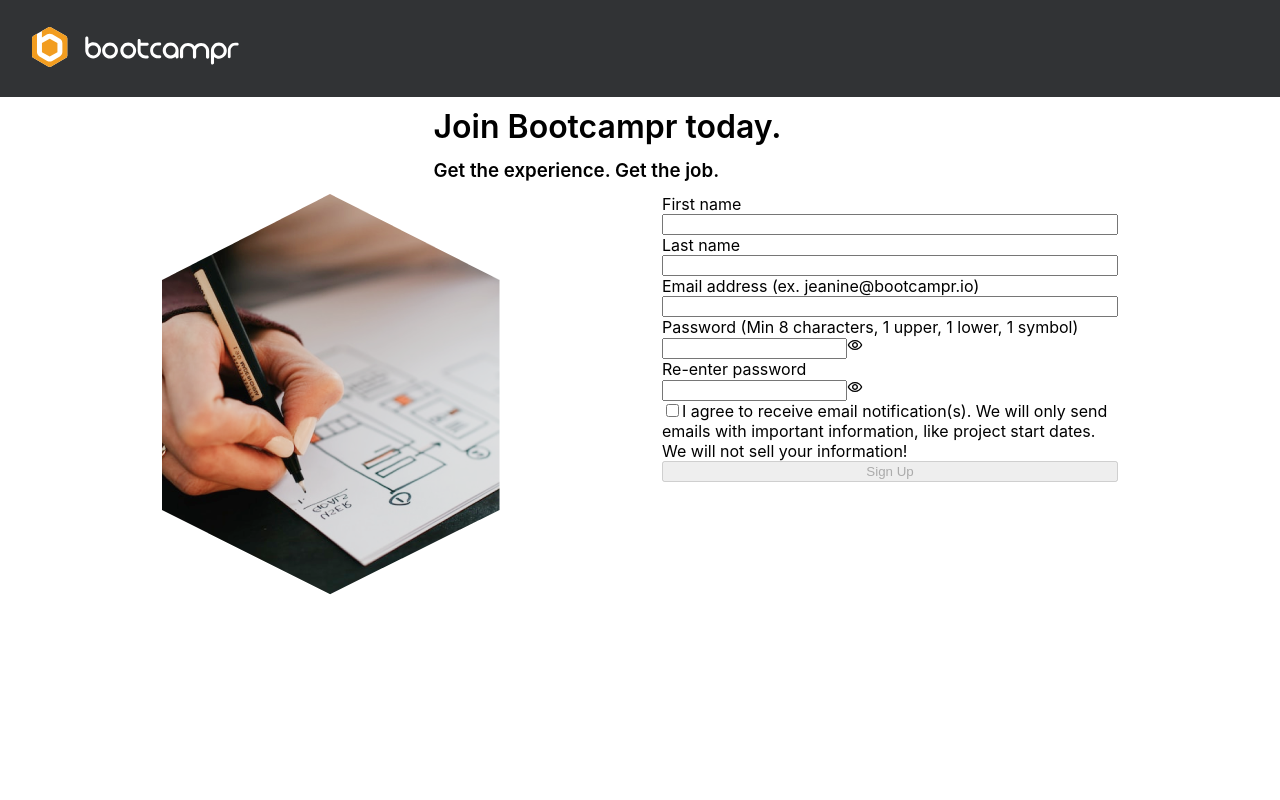
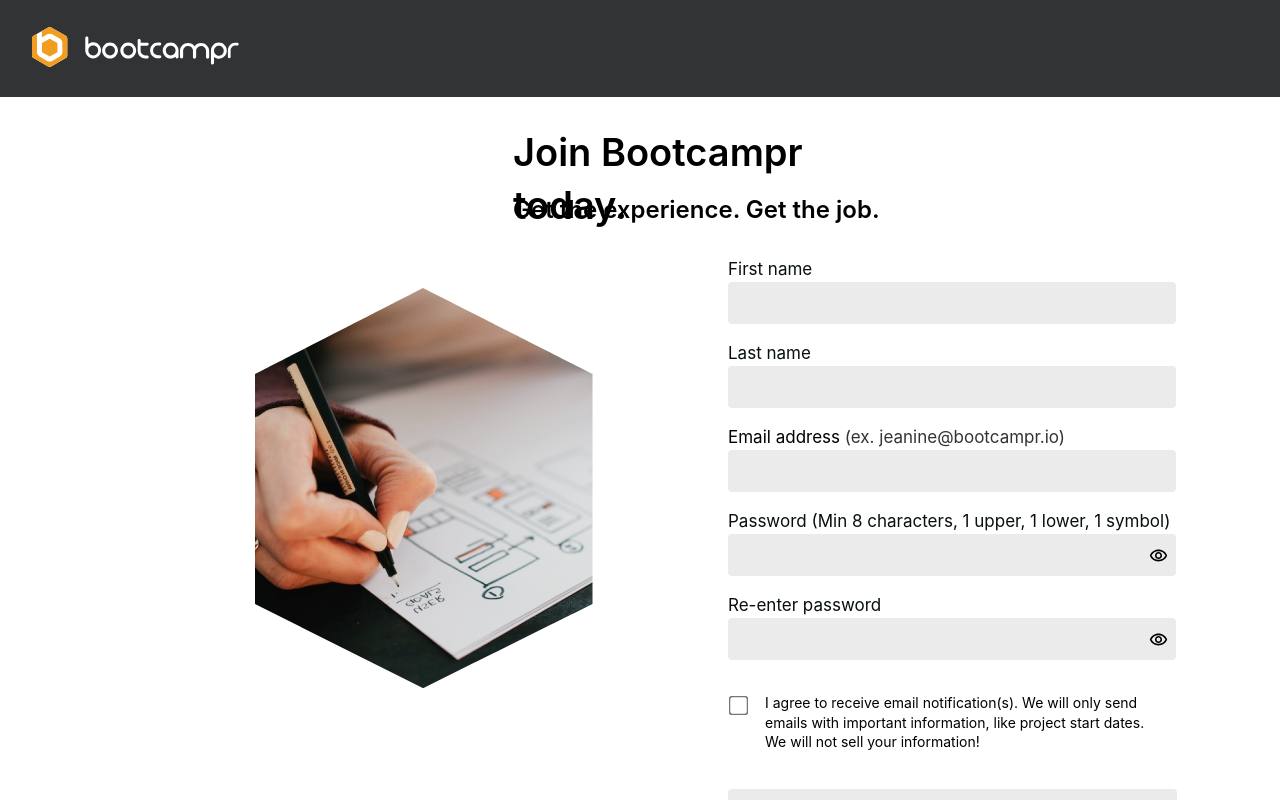
Before and after one commit to yeezick/bootcampr-assessment, a React (Create React App) app in the folder frontend/: page /sign-up in a window 1280 px wide. Built offline with nearby package versions, Linux system fonts and the light colour scheme.

Commit message:
Add more structure to SignUp component and add more css

```diff
--- a/frontend/src/screens/SignUp/SignUp.tsx
+++ b/frontend/src/screens/SignUp/SignUp.tsx
@@ -3,7 +3,7 @@ import { useNavigate } from 'react-router-dom';
 import { MdOutlineRemoveRedEye } from "react-icons/md";
 import { LuEyeOff } from "react-icons/lu";
 import SignupLogo from 'assets/SignupLogo.png'
-import './Signup.scss'
+import './SignUp.scss'
 
 export const SignUp: React.FC = () => {
   const navigate = useNavigate();
@@ -148,52 +148,68 @@ export const SignUp: React.FC = () => {
       </div>
 
       <div className="body-container">
+
         <div className="img-container">
             <img src={SignupLogo} alt='sign-up' />
         </div>
+
         <div className="form-container">
             <form className='form' onSubmit={handleSubmit}>
-              <label htmlFor="firstName">First name</label>
+
+              <div className="input-div">
+                <label className="firstName">First name</label>
                 <input
                   type="text"
-                className='firstName'
+                  className='firstName input'
                   value={firstName}
                   onChange={handleFirstNameChange}
                 />
+              </div>
 
-              <label htmlFor="lastName">Last name</label>
+              <div className="input-div">
+                <label className="lastName">Last name</label>
                 <input
                   type="text"
-                className="lastName"
+                  className="lastName input"
                   value={lastName}
                   onChange={handleLastNameChange}
                 />
+              </div>
 
-              <label htmlFor="email">Email address (ex. jeanine@bootcampr.io) </label>
+              <div className="input-div">
+                <label className="email">
+                  <span className="label-text">Email address </span>
+                  <span className="example-text">(ex. jeanine@bootcampr.io)</span>
+                </label>
                 <input
                   type="text"
-                className="email"
+                  className="email input"
                   value={email}
                   onChange={handleEmailChange}
                 />
+              </div>
 
-              <label htmlFor="password">Password (Min 8 characters, 1 upper, 1 lower, 1 symbol)</label>
-              <div className="password-container">
+              <div className="password-container input-div">
+                <label className="password">Password (Min 8 characters, 1 upper, 1 lower, 1 symbol)</label>
+
+                <div className="password-input-container">
                   <input
                     type={showPassword ? 'text' : 'password'}
-                  className="password"
+                    className="password input"
                     value={password}
                     onChange={handlePasswordChange}
                   />
                   <span
+                    className='password-icon'
                     onClick={handlePasswordVisibility}
                   >
                     {showPassword ? <LuEyeOff /> : <MdOutlineRemoveRedEye />}
                   </span>
                 </div>
 
+
                 {needPasswordValidations.length > 0 && showPasswordValidations && (
-                <div style={{ color: 'red' }}>
+                  <div className='validations-container red-validations' style={{ color: '#D90000' }}>
                     {needPasswordValidations.map((validation, index) => (
                       <div key={index}>{validation}</div>
                     ))}
@@ -201,22 +217,28 @@ export const SignUp: React.FC = () => {
                 )}
 
                 {metPasswordValidations.length > 0 && showPasswordValidations && (
-                <div style={{ color: 'green' }}>
+                  <div className='validations-container green-validations' style={{ color: '#23A6A1' }}>
                     {metPasswordValidations.map((validation, index) => (
                       <div key={index}>{validation}</div>
                     ))}
                   </div>
                 )}
 
-              <label htmlFor="confirmPassword">Re-enter password </label>
-              <div className="reentered-password-container">
+              </div>
+
+
+              <div className={`reentered-password-container input-div ${(needPasswordValidations.length > 0 || metPasswordValidations) && showPasswordValidations ? "validations-space-added" : ""}`}>
+                <label className="confirmPassword">Re-enter password </label>
+
+                <div className="password-input-container">
                   <input
                     type={showPassword ? 'text' : 'password'}
-                  className="confirmPassword"
+                    className="confirmPassword input"
                     value={reenteredPassword}
                     onChange={handleReenteredPasswordChange}
                   />
                   <span
+                    className='password-icon'
                     onClick={handlePasswordVisibility}
                     >
                     {showPassword ? <LuEyeOff /> : <MdOutlineRemoveRedEye />}
@@ -224,10 +246,12 @@ export const SignUp: React.FC = () => {
                 </div>
 
                 {!showPasswordValidations && passwordsMatch && (
-                <div style={{ color: 'green' }}> Passwords match!</div>
+                  <div  className='password-match' style={{ color: '#23A6A1' }}> Passwords match!</div>
                 )}
+              </div>
 
-              <label>
+              <div className="check-box-conatiner">
+                <label className="check-box-label">
                   <input
                     type="checkbox"
                     className="notifications"
@@ -238,16 +262,17 @@ export const SignUp: React.FC = () => {
                   emails with important information, like project start dates.
                   We will not sell your information!
                 </label>
+              </div>
 
               <button
                 type='submit'
-                className="signup-button"
+                className={`signup-button ${(needPasswordValidations.length > 0 || metPasswordValidations) && showPasswordValidations ? "button-space-added" : ""}`}
                 disabled={signupButtonDisabled()}
                 > Sign Up
               </button>
 
               {errors.length > 0 && (
-                <div style={{ color: 'red' }}>
+                <div className='errors' style={{ color: 'red' }}>
                   {errors.map((err, index) => (
                     <div key={index}>{err}</div>
                   ))}
--- a/frontend/src/screens/SignUp/Signup.scss
+++ b/frontend/src/screens/SignUp/Signup.scss
@@ -24,26 +24,175 @@
 }
 
 .h1-title {
+    position: fixed;
     width: 413px;
     height: 54px;
     font-weight: 600;
     line-height: 53.2px;
-    size: 38px;
-    margin: 0;
+    font-size: 38px;
+    margin: 0px;
+    top: 126px;
+    left: 513px;
 }
 
 .h3-title {
+    position: fixed;
     width: 368px;
     height: 34px;
     font-weight: 600;
     line-height: 33.6px;
-    size: 24px;
+    font-size: 24px;
     margin: 0;
+    top: 193px;
+    left: 513px;
+}
+
+
+.form-container {
+    position: fixed;
+    top: 238px;
+    left: 728px;
+    width: 456px;
+    height: 572px;
+}
+
+.img-container {
+    width: 337.48px;
+    height: 400.17px;
+    position: fixed;
+    top: 288px;
+    left: 255px;
+}
+
+.input-div {
+    margin-top: 20px;
+    width: 448px;
+    height: 64px;
+}
+
+.firstName, .lastName, .email, .password, .confirmPassword {
+    font-weight: 400;
+    font-size: 17px;
+    line-height: 22.4px;
+    color: #080F0F;
+}
+
+.input {
+    border: none;
+    background-color:#ECEBEB;
+    border-radius: 4px;
+    width: 429px;
+    height: 40px;
+    margin-top: 2px;
+    font-size: 14px;
+    color: #000000;
+    outline: none;
+    line-height: 19.6px;
+    font-weight: 400px;
+    padding-left: 17px;
+}
+
+
+.password-input-container {
+    position: relative;
+}
+
+
+.password-icon {
+    position: absolute;
+    top: 30%;
+    left: 94%;
+    cursor: pointer;
+    font-size: 19px;
+    font-weight: bold;
+}
+
+.label-text {
+    color: black;
+  }
+
+.example-text {
+    color:#313335;
+}
+
+.validations-space-added {
+    margin-top: 85px;
+}
+
+
+.validations-container {
+    font-weight: 400;
+    font-size: 12px;
+    line-height: 16.8px;
+}
+
+.red-validations, .green-validations {
+    margin-top: 5px;
+}
+
+.signup-button {
+    position: fixed;
+    width: 449px;
+    height: 43px;
+    top: 785px;
+    left: 728px;
+    border-radius: 4px;
+    border: none;
+    color: #313335;
+    line-height: 22.4px;
+    font-size: 16px;
+    font-weight: 500;
+    margin-top: 4px;
+    background-color:#ECEBEB;
+    cursor: pointer;
+    &:enabled {
+        background-color:#FA9413;
+    }
+}
+
+.button-space-added {
+    margin-top: 80px;
+}
+
+.password-match {
+    margin-top: 6px;
+    font-size: 12px;
+    line-height: 16.8px;
+    font-weight: 400;
+}
+
+.errors {
+    color: #D90000;
+    margin-top: 7px;
+    font-weight: 400;
+    font-size: 14px;
+    line-height: 16.8px;
+    margin-left: 2px;
+}
+
+.check-box-container, .check-box-label {
+    display: flex;
+    flex-direction: row;
+    align-items: center;
+    margin-top: 17px;
+    font-size: 14px;
+    font-weight: 400;
+    line-height: 19.6px;
+    color: #000000;
+}
+
+.check-box-label {
+    width: 430px;
+    margin-top: 35px;
 }
 
 
 
-.form-container {
-    width: 456px;
-    height: 572px;
+.notifications {
+    margin-right: 20px;
+    margin-top: -30px;
+    transform: scale(1.5);
+    padding: 2px;
+    cursor: pointer;
+    accent-color: #022888;
 }
```
Lines whose indentation alone changed are shown as unchanged.
